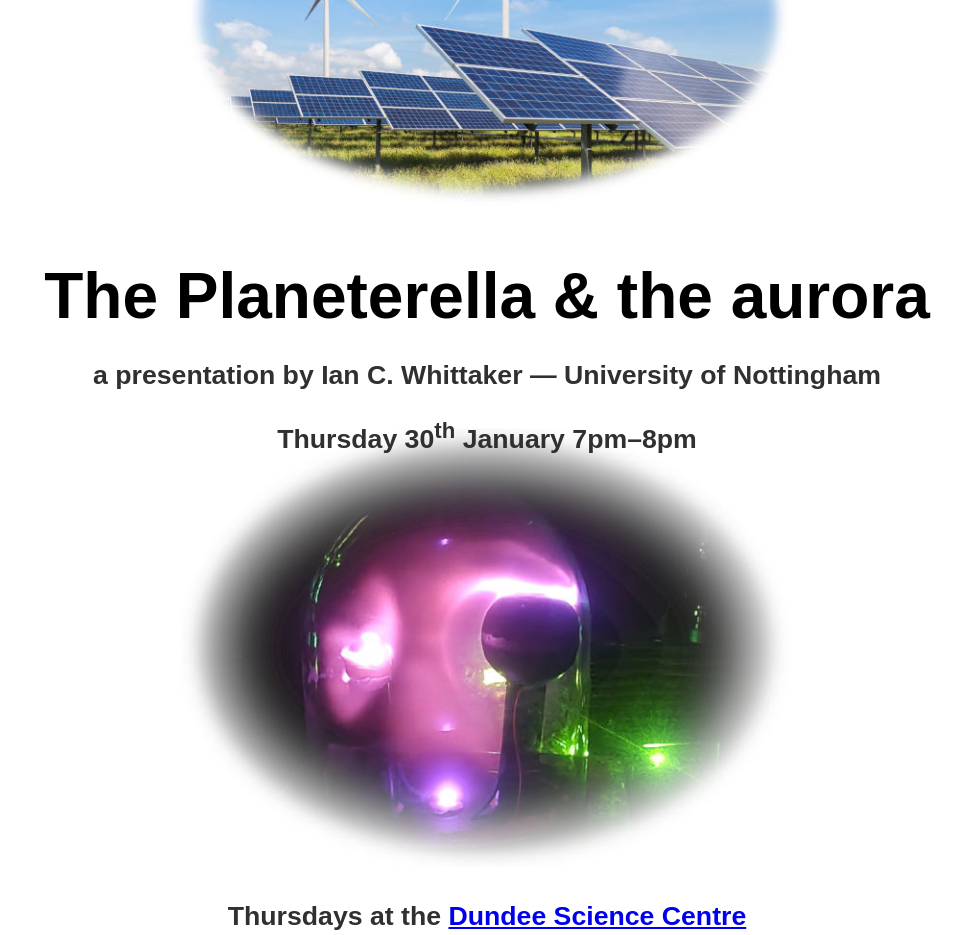
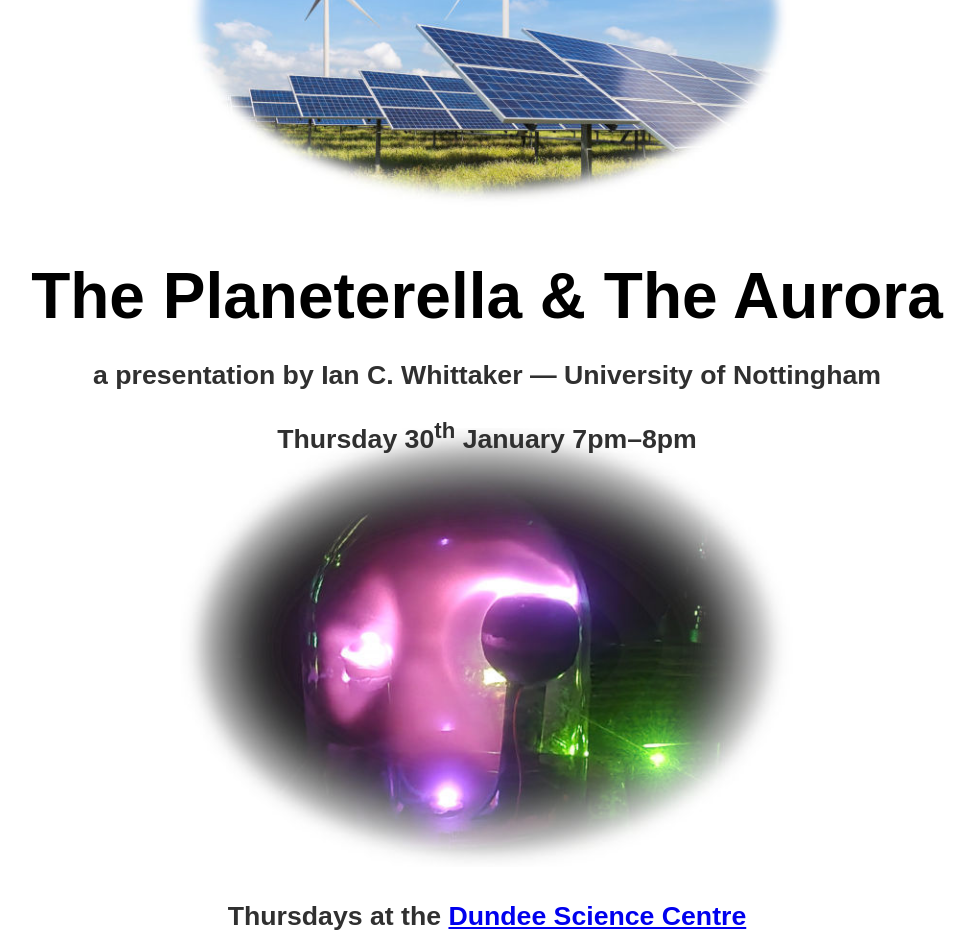
Before and after one commit to corilim/corilim.github.io, a Jekyll site: the page outreach/scienceonthetay/index.html, which Jekyll copies as it is, in a window 1280 px wide and 1400 px high, scrolled down 1193 px. Shown: the top 935 px of the window, without its empty margins (153-1128 px from the left). Built offline with Jekyll 4.4.1, drawn with Linux system fonts in a browser that asks for light colours; some of the changed text lies outside the part shown.

Commit message:
Small updates.

```diff
--- a/outreach/scienceonthetay/index.html
+++ b/outreach/scienceonthetay/index.html
@@ -29,7 +29,7 @@
         <h3>Thursday 28<sup>th</sup> November 7pm&ndash;8pm<br/>
         <img src="/img/renewables.jpg" alt="Renewable Energy!" />
 
-        <h1 class="lecture" >The Planeterella &amp; the aurora</h1>
+        <h1 class="lecture" >The Planeterella &amp; The Aurora</h1>
         <h3>a presentation by Ian C. Whittaker &mdash; University of Nottingham</h3>
         <h3>Thursday 30<sup>th</sup> January 7pm&ndash;8pm<br/>
         <img src="/img/planeterella.jpg" alt="The Planeterella!" />
```
Also changed, not shown: other parts of outreach/scienceonthetay/index.html (+1 -1 lines).
